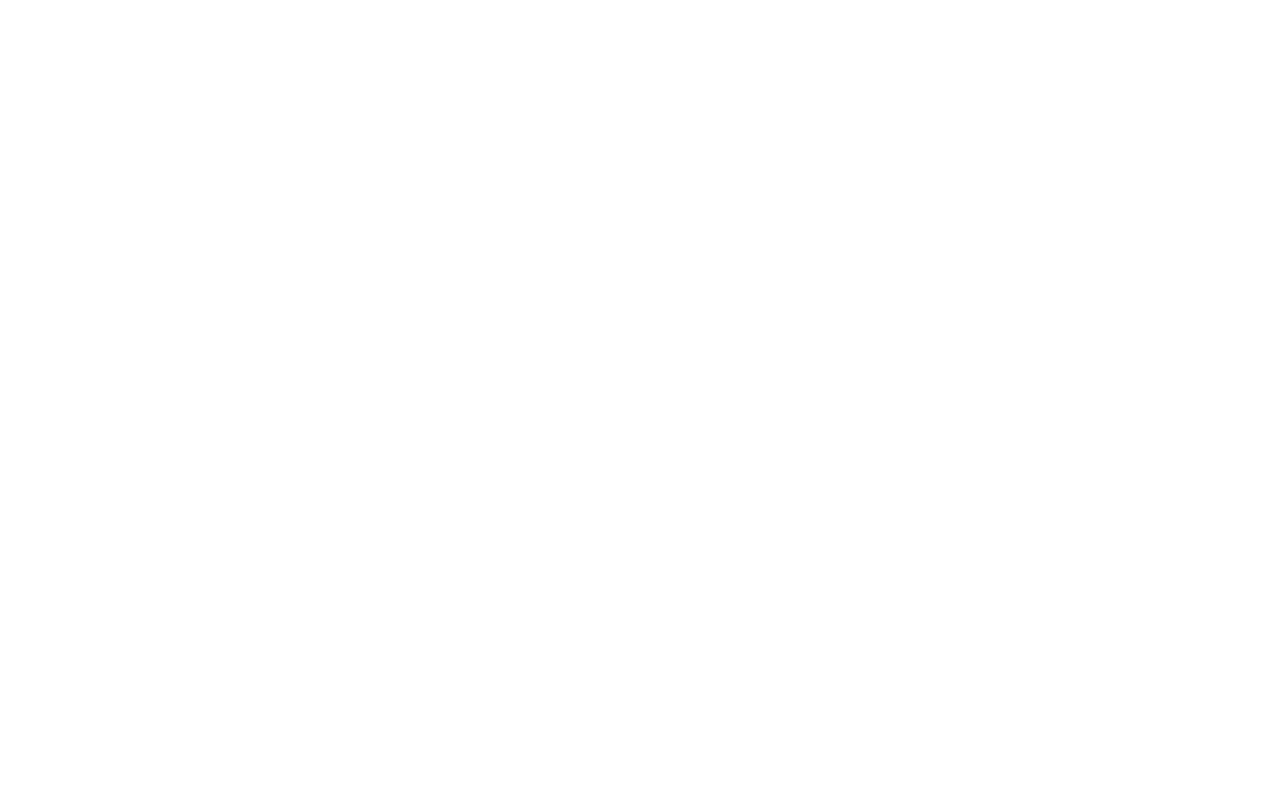
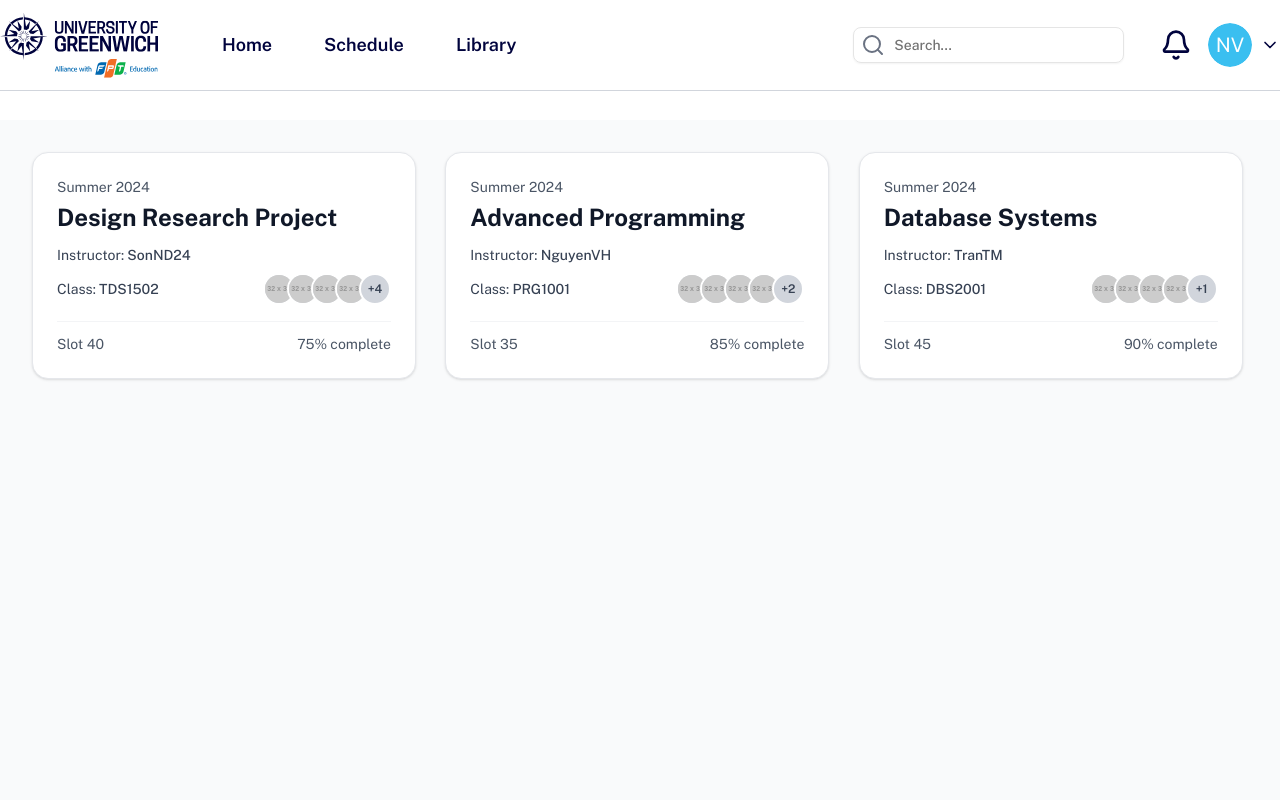
Before and after one commit to Horus031/FGW-Frontend, a React (Vite) app: page /CourseOverview in a window 1280 px wide. Before the commit this address had no page. Shown: the top 800 px of the page. Built offline with nearby package versions, Linux system fonts and the light colour scheme.

Commit message:
CourseOverviewCard implementation

```diff
--- /dev/null
+++ b/src/components/CourseOverviewPage/CourseOverviewCard.tsx
@@ -0,0 +1,72 @@
+import React from 'react';
+import type { Course } from '../../models/course'
+import type { UserInfo } from '../../models/user'
+import type { Term } from '../../models/term'
+
+interface CourseOverviewCardProps {
+  course?: Course;
+  term?: Term;
+  students?: Pick<UserInfo, "avatar">[];
+}
+
+const CourseOverviewCard = ({
+  course,
+  term,
+  students = []
+}: CourseOverviewCardProps) => {
+  if (!course) return null;
+  const maxVisibleAvatars = 4;
+  const visibleAvatars = students.slice(0, maxVisibleAvatars);
+  const remainingCount = students.length - maxVisibleAvatars;
+
+  return (
+    <div className="bg-white border border-gray-200 rounded-2xl p-6 shadow-sm hover:shadow-md transition-shadow w-full max-w-sm">
+      {/* Header */}
+      <div className="mb-3">
+        <p className="text-sm text-gray-600 mb-1">{term?.label || course.courseTerm}</p>
+        <h2 className="text-2xl font-bold text-gray-900">{course.courseName}</h2>
+      </div>
+
+      {/* Instructor */}
+      <p className="text-sm text-gray-700 mb-2">
+        Instructor: <span className="font-medium">{course.instructor}</span>
+      </p>
+
+      {/* Class Code and Avatars */}
+      <div className="flex items-center justify-between mb-4">
+        <p className="text-sm text-gray-700">
+          Class: <span className="font-medium">{course.classCode}</span>
+        </p>
+
+        {/* Avatar Group */}
+        <div className="flex items-center -space-x-2">
+          {visibleAvatars.map((student, index) => (
+            <div
+              key={index}
+              className="w-8 h-8 rounded-full bg-gray-300 border-2 border-white flex items-center justify-center text-xs font-semibold text-gray-700"
+            >
+              <img
+                src={student.avatar}
+                alt="Student"
+                className="w-full h-full rounded-full object-cover"
+              />
+            </div>
+          ))}
+          {remainingCount > 0 && (
+            <div className="w-8 h-8 rounded-full bg-gray-300 border-2 border-white flex items-center justify-center text-xs font-semibold text-gray-700">
+              +{remainingCount}
+            </div>
+          )}
+        </div>
+      </div>
+
+      {/* Footer */}
+      <div className="flex items-center justify-between text-sm text-gray-600 pt-3 border-t border-gray-100">
+        <span>Slot {course.totalSlots}</span>
+        <span>{course.attendancePercent}% complete</span>
+      </div>
+    </div>
+  );
+};
+
+export default CourseOverviewCard;
--- a/src/pages/HomeTemplate/CourseOverview/index.tsx
+++ b/src/pages/HomeTemplate/CourseOverview/index.tsx
@@ -0,0 +1,62 @@
+import CourseOverviewCard from '../../../components/CourseOverviewPage/CourseOverviewCard';
+import type { Course } from '../../../models/course';
+import type { UserInfo } from '../../../models/user';
+
+const App = () => {
+  const sampleStudents: Pick<UserInfo, "avatar">[] = [
+    { avatar: 'https://via.placeholder.com/32?text=TN' },
+    { avatar: 'https://via.placeholder.com/32?text=HD' },
+    { avatar: 'https://via.placeholder.com/32?text=NL' },
+    { avatar: 'https://via.placeholder.com/32?text=TH' },
+    { avatar: 'https://via.placeholder.com/32?text=PV' },
+    { avatar: 'https://via.placeholder.com/32?text=LT' },
+    { avatar: 'https://via.placeholder.com/32?text=HM' },
+    { avatar: 'https://via.placeholder.com/32?text=NK' }
+  ];
+
+  const sampleCourses: Course[] = [
+    {
+      courseTerm: "Summer 2024",
+      courseName: "Design Research Project",
+      classCode: "TDS1502",
+      totalSlots: 40,
+      attendancePercent: 75,
+      instructor: "SonND24",
+      students: sampleStudents
+    },
+    {
+      courseTerm: "Summer 2024",
+      courseName: "Advanced Programming",
+      classCode: "PRG1001",
+      totalSlots: 35,
+      attendancePercent: 85,
+      instructor: "NguyenVH",
+      students: sampleStudents.slice(0, 6)
+    },
+    {
+      courseTerm: "Summer 2024",
+      courseName: "Database Systems",
+      classCode: "DBS2001",
+      totalSlots: 45,
+      attendancePercent: 90,
+      instructor: "TranTM",
+      students: sampleStudents.slice(0, 5)
+    }
+  ];
+
+  return (
+    <div className="min-h-screen bg-gray-50 p-8">
+      <div className="grid grid-cols-1 md:grid-cols-2 lg:grid-cols-3 gap-6 max-w-7xl mx-auto">
+        {sampleCourses.map((course, index) => (
+          <CourseOverviewCard
+            key={course.classCode}
+            course={course}
+            students={course.students}
+          />
+        ))}
+      </div>
+    </div>
+  );
+};
+
+export default App;
--- a/src/router/index.tsx
+++ b/src/router/index.tsx
@@ -2,6 +2,7 @@
 import { Route, type RouteObject } from "react-router-dom"
 
 // If using relative paths:
+const CourseOverview = React.lazy(() => import("../pages/HomeTemplate/CourseOverview"))
 const HomePage = React.lazy(() => import("../pages/HomeTemplate/HomePage"))
 const LoginPage = React.lazy(() => import("../pages/AuthTemplate/LoginPage"))
 const MainLayout = React.lazy(() => import("../layouts/MainLayout"))
@@ -59,6 +60,10 @@
           {
             path: "schedule",
             element: withSuspense(SchedulePage)
+          },
+          {
+            path: "CourseOverview",
+            element: withSuspense(CourseOverview)
           }
         ]
     },
```
